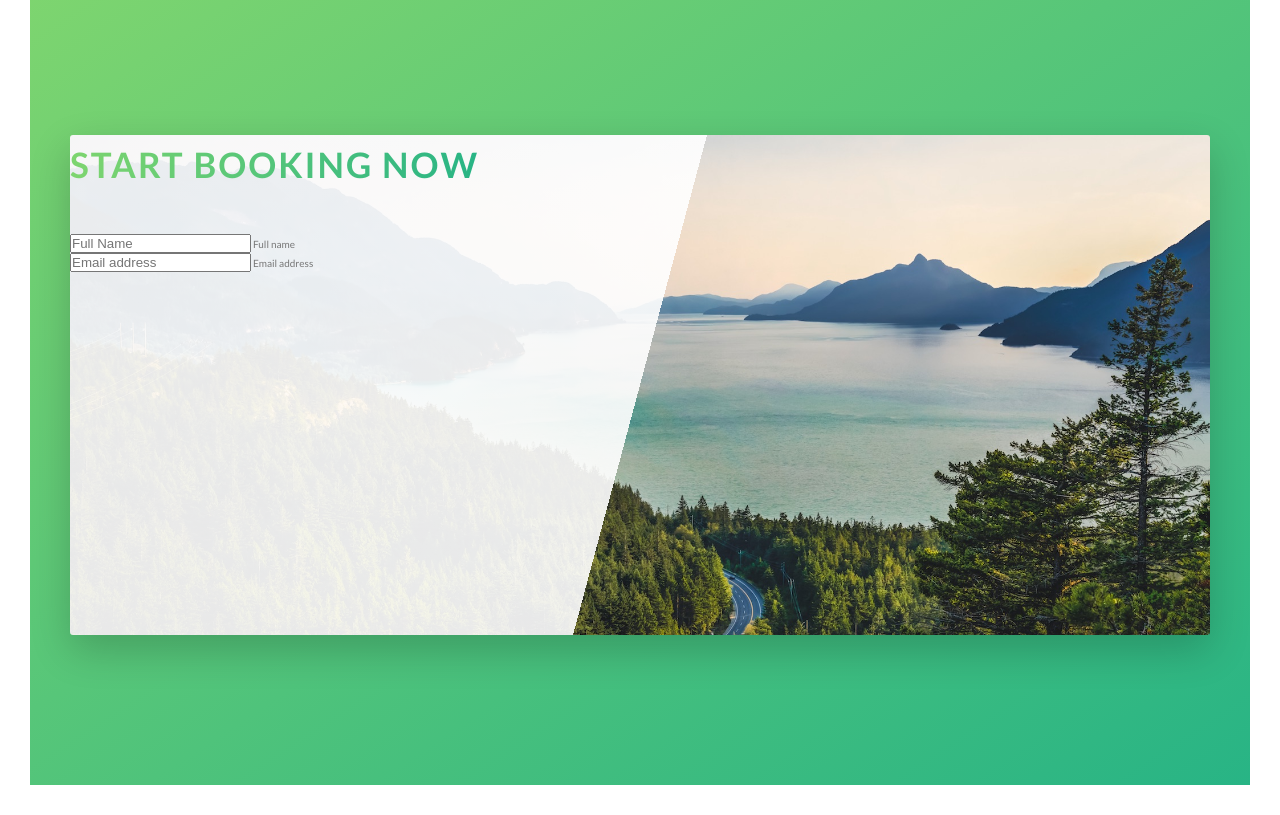
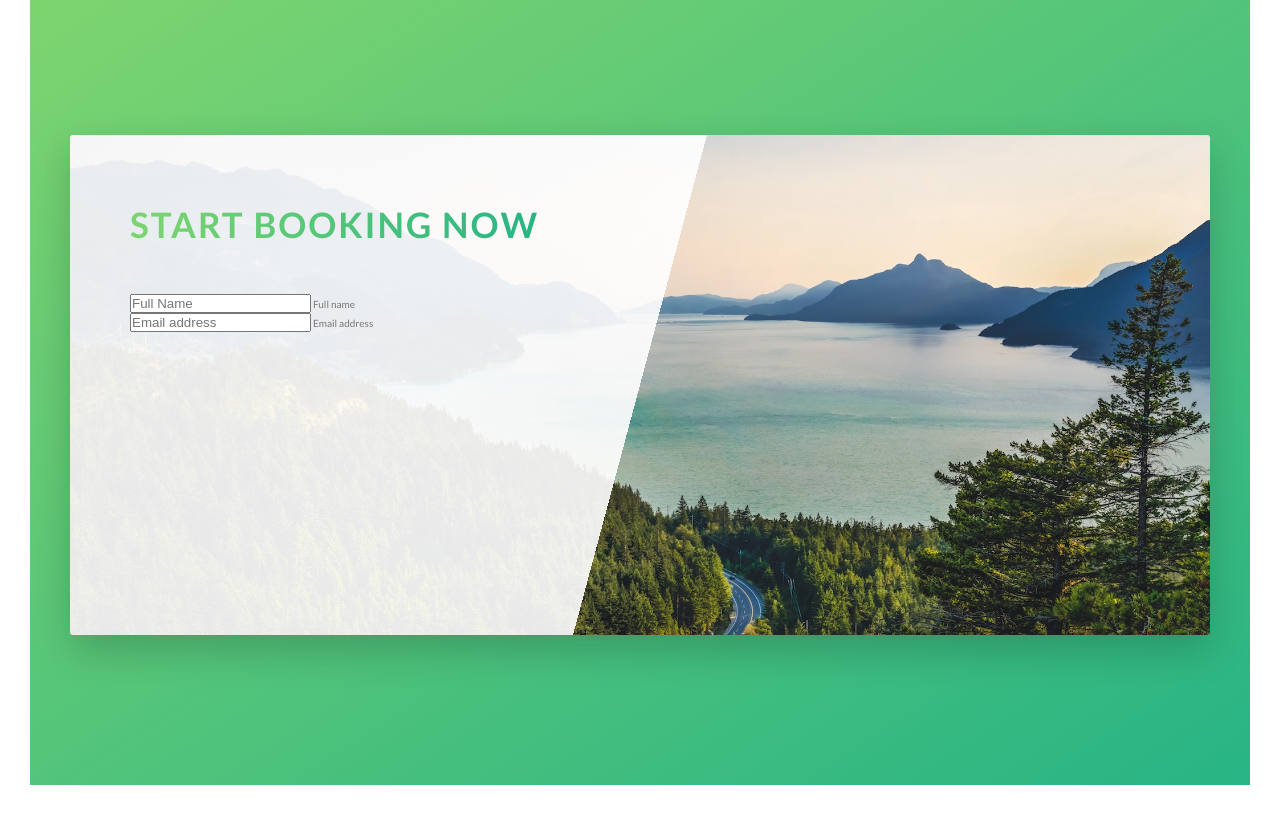
Before and after one commit to JK1320/css-advanced-natours-udemy1, a website: page index.html in a window 1280 px wide. Shown: the part 4540-5355 px from the top of the page. Drawn offline with Linux system fonts and the light colour scheme; files whose address does not match are found by name.

Commit message:
Add width & padding for book__form class

```diff
--- a/sass/pages/_home.scss
+++ b/sass/pages/_home.scss
@@ -48,4 +48,9 @@
   box-shadow: 0 1.5rem 4rem rgba($color-black, .2);
 
   height: 50rem;
+
+  &__form {
+    width: 50%;
+    padding: 6rem;
+  }
 }
```
Also changed, not shown: css/style.css.
